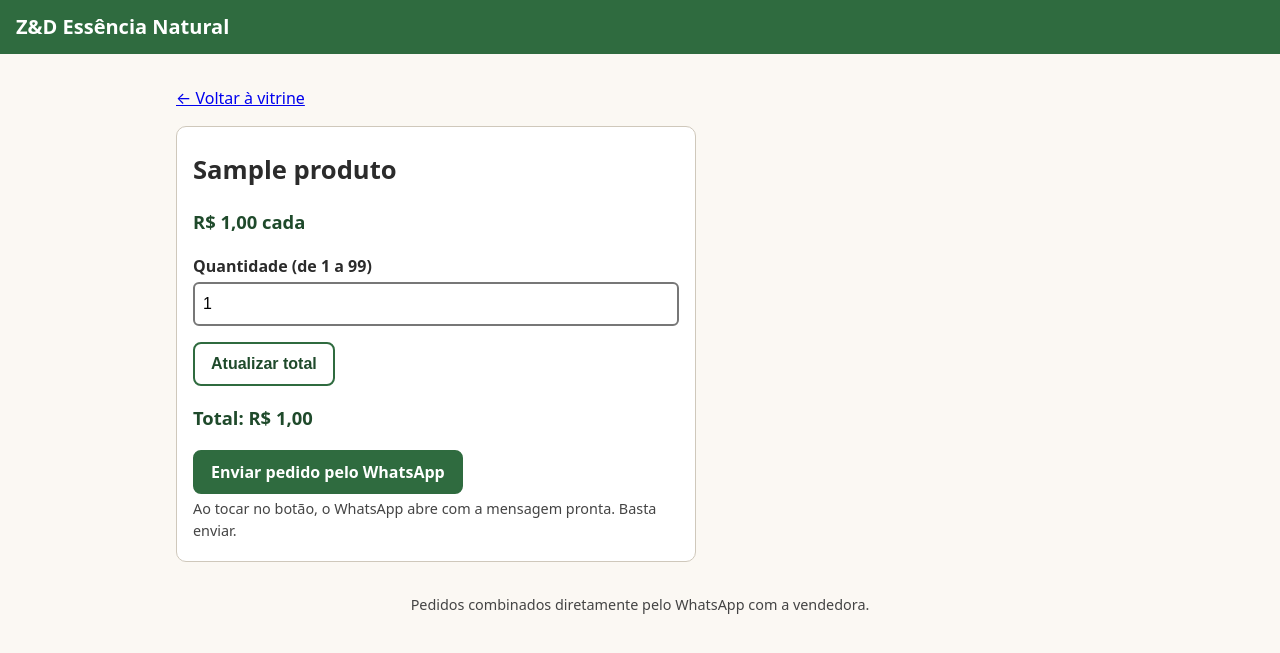
After one commit to Eduardomss/vitrine-essencia-mvp., a Django app: page /pedido/1/ in a window 1280 px wide. The commit adds this page. Shown: the top 653 px of the page. Run offline with Django 5.2, Linux system fonts and the light colour scheme; tables that the repository leaves empty hold one stand-in row (values such as "Sample post").

Commit message:
feat: pedido pelo WhatsApp com mensagem pré-preenchida e total (RF02)
Co-Authored-By: Claude Sonnet 5.5 <noreply@anthropic.com>
Claude-Session: https://claude.ai/code/session_019BUncLLGPfh5vBaV8GLrLg

```diff
--- /dev/null
+++ b/vitrine/servicos.py
@@ -0,0 +1,35 @@
+"""Regras de negócio do pedido pelo WhatsApp (RF02)."""
+from urllib.parse import quote
+
+from django.conf import settings
+
+QTD_MIN = 1
+QTD_MAX = 99
+
+
+def formatar_reais(valor):
+    """Formata um valor no padrão brasileiro: 51,00."""
+    return f"{valor:.2f}".replace(".", ",")
+
+
+def limpar_quantidade(texto):
+    """Converte o texto digitado em quantidade válida (entre 1 e 99)."""
+    try:
+        qtd = int(texto)
+    except (TypeError, ValueError):
+        return QTD_MIN
+    return max(QTD_MIN, min(qtd, QTD_MAX))
+
+
+def montar_mensagem(produto, qtd):
+    total = produto.preco * qtd
+    return (
+        f"Olá! Quero fazer um pedido:\n"
+        f"{qtd}x {produto.nome} (R$ {formatar_reais(produto.preco)} cada)\n"
+        f"Total: R$ {formatar_reais(total)}"
+    )
+
+
+def montar_link_whatsapp(produto, qtd):
+    texto = quote(montar_mensagem(produto, qtd))
+    return f"https://wa.me/{settings.WHATSAPP_NUMERO}?text={texto}"
--- a/vitrine/templates/vitrine/lista.html
+++ b/vitrine/templates/vitrine/lista.html
@@ -15,6 +15,7 @@
     <h2>{{ p.nome }}</h2>
     {% if p.descricao %}<p>{{ p.descricao }}</p>{% endif %}
     <p class="preco">R$ {{ p.preco|floatformat:2 }}</p>
+    <a class="botao" href="{% url 'pedido' p.pk %}">Pedir pelo WhatsApp</a>
   </li>
   {% endfor %}
 </ul>
--- /dev/null
+++ b/vitrine/templates/vitrine/pedido.html
@@ -0,0 +1,20 @@
+{% extends "vitrine/base.html" %}
+{% block titulo %}Pedido – {{ produto.nome }}{% endblock %}
+{% block conteudo %}
+<p><a href="{% url 'vitrine' %}">← Voltar à vitrine</a></p>
+<div class="caixa">
+  <h1>{{ produto.nome }}</h1>
+  <p class="preco">R$ {{ produto.preco|floatformat:2 }} cada</p>
+
+  <form method="get">
+    <label for="qtd">Quantidade (de 1 a 99)</label>
+    <input type="number" id="qtd" name="qtd" min="1" max="99" value="{{ qtd }}" inputmode="numeric">
+    <p><button type="submit" class="secundario">Atualizar total</button></p>
+  </form>
+
+  <p class="preco" aria-live="polite">Total: R$ {{ total }}</p>
+
+  <a class="botao" href="{{ link_whatsapp }}" target="_blank" rel="noopener">Enviar pedido pelo WhatsApp</a>
+  <p class="ajuda">Ao tocar no botão, o WhatsApp abre com a mensagem pronta. Basta enviar.</p>
+</div>
+{% endblock %}
--- a/vitrine/urls.py
+++ b/vitrine/urls.py
@@ -4,4 +4,5 @@ from . import views
 
 urlpatterns = [
     path("", views.vitrine, name="vitrine"),
+    path("pedido/<int:pk>/", views.pedido, name="pedido"),
 ]
--- a/vitrine/views.py
+++ b/vitrine/views.py
@@ -1,5 +1,6 @@
-from django.shortcuts import render
+from django.shortcuts import get_object_or_404, render
 
+from . import servicos
 from .models import Produto
 
 
@@ -7,3 +8,16 @@ def vitrine(request):
     """Vitrine pública: lista apenas os produtos marcados como visíveis (RF01)."""
     produtos = Produto.objects.filter(visivel=True)
     return render(request, "vitrine/lista.html", {"produtos": produtos})
+
+
+def pedido(request, pk):
+    """Tela de pedido: escolhe a quantidade e abre o WhatsApp com a mensagem pronta (RF02)."""
+    produto = get_object_or_404(Produto, pk=pk, visivel=True)
+    qtd = servicos.limpar_quantidade(request.GET.get("qtd", "1"))
+    contexto = {
+        "produto": produto,
+        "qtd": qtd,
+        "total": servicos.formatar_reais(produto.preco * qtd),
+        "link_whatsapp": servicos.montar_link_whatsapp(produto, qtd),
+    }
+    return render(request, "vitrine/pedido.html", contexto)
```
